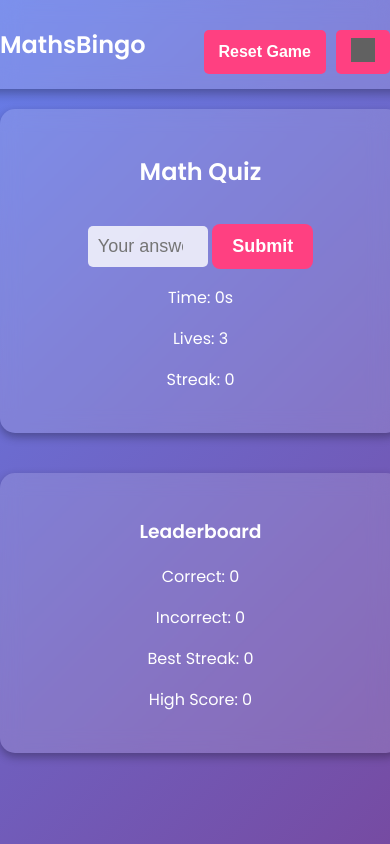
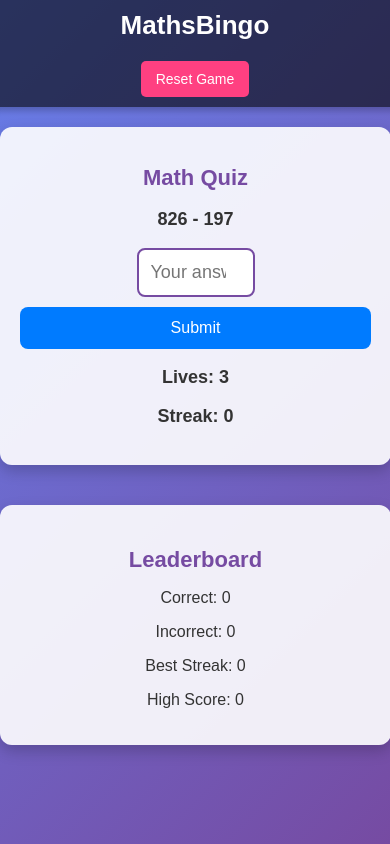
Before and after one commit to Rohansingh3001/maths-quiz, a plain HTML site: page index.html in a window 390 px wide. Both pictures are taken after a click on the button "Reset Game". Shown: the top 844 px of the page. Drawn offline with Linux system fonts and the light colour scheme; grey boxes are pictures that could not be loaded.

Commit message:
+1 version

```diff
--- a/index.html
+++ b/index.html
@@ -5,104 +5,178 @@
     <meta name="viewport" content="width=device-width, initial-scale=1.0">
     <title>Math Quiz</title>
     <style>
-        @import url('https://fonts.googleapis.com/css2?family=Poppins:wght@300;400;600&display=swap');
-
+        /* General Styles */
         body {
             font-family: 'Poppins', sans-serif;
             text-align: center;
             margin: 0;
             padding: 0;
             background: linear-gradient(135deg, #667eea, #764ba2);
-            color: white;
-            transition: background 0.5s ease;
+            color: #fff;
             display: flex;
             flex-direction: column;
             align-items: center;
             min-height: 100vh;
         }
-        .dark-mode {
-            background: linear-gradient(135deg, #1e1e1e, #3a3a3a);
-            color: #fff;
-        }
+
+        /* Navbar */
         .navbar {
             width: 100%;
             display: flex;
             justify-content: space-between;
             align-items: center;
-            padding: 15px 30px;
-            background: rgba(255, 255, 255, 0.15);
-            backdrop-filter: blur(10px);
-            box-shadow: 0 4px 10px rgba(0, 0, 0, 0.3);
+            padding: 15px 20px;
+            background: rgba(0, 0, 0, 0.6);
+            color: white;
+            box-shadow: 0 4px 6px rgba(0, 0, 0, 0.2);
         }
+
         .navbar h1 {
-            font-size: 24px;
-            font-weight: 600;
             margin: 0;
+            font-size: 26px;
+            font-weight: bold;
         }
+
         .navbar .buttons {
             display: flex;
             gap: 10px;
         }
+
         .navbar button {
-            padding: 8px 15px;
+            padding: 10px 15px;
             border: none;
             border-radius: 5px;
             background: #ff4081;
             color: white;
-            font-size: 16px;
+            font-size: 14px;
             cursor: pointer;
-            transition: 0.3s;
-            font-weight: bold;
+            transition: 0.3s ease;
         }
+
         .navbar button:hover {
             background: #f50057;
         }
-        .dark-mode-toggle {
-            background: transparent;
-            border: none;
-            cursor: pointer;
-            padding: 5px;
-        }
-        .dark-mode-toggle img {
-            width: 24px;
-            height: 24px;
-            filter: invert(1);
-        }
+
+        /* Quiz Container */
         #quiz-container, #leaderboard {
             width: 90%;
-            max-width: 500px;
+            max-width: 400px;
             margin: 20px auto;
-            padding: 25px;
-            background: rgba(255, 255, 255, 0.15);
-            border-radius: 15px;
-            box-shadow: 0 4px 10px rgba(0, 0, 0, 0.3);
-            backdrop-filter: blur(10px);
+            padding: 20px;
+            background: rgba(255, 255, 255, 0.9);
+            border-radius: 12px;
+            box-shadow: 0 6px 15px rgba(0, 0, 0, 0.2);
+            text-align: center;
+            color: #333;
         }
+
+        #quiz-container h2, #leaderboard h3 {
+            margin-bottom: 15px;
+            font-size: 22px;
+            color: #764ba2;
+        }
+
+        #quiz-container p {
+            font-size: 18px;
+            font-weight: bold;
+        }
+
+        /* Input Field */
         input {
-            margin-top: 10px;
-            padding: 10px;
-            width: 100px;
-            border: none;
-            border-radius: 5px;
+            padding: 12px;
+            width: 120px;
             text-align: center;
+            border: 2px solid #764ba2;
+            border-radius: 8px;
             font-size: 18px;
-            background: rgba(255, 255, 255, 0.8);
+            outline: none;
+            transition: 0.3s;
         }
+
+        input:focus {
+            border-color: #ff4081;
+        }
+
+        /* Buttons */
         button {
-            margin-top: 15px;
-            padding: 12px 20px;
+            padding: 12px 18px;
             border: none;
             border-radius: 8px;
+            background: #007bff;
+            color: white;
+            font-size: 16px;
+            cursor: pointer;
+            margin-top: 10px;
+            transition: 0.3s ease;
+        }
+
+        button:hover {
+            background: #0056b3;
+        }
+
+        /* Game Over Popup */
+        .popup {
+            display: none;
+            position: fixed;
+            top: 50%;
+            left: 50%;
+            transform: translate(-50%, -50%);
+            background: rgba(255, 255, 255, 0.95);
+            padding: 25px;
+            text-align: center;
+            box-shadow: 0 6px 20px rgba(0, 0, 0, 0.3);
+            border-radius: 10px;
+            z-index: 1000;
+        }
+
+        .popup h2 {
+            color: #ff4081;
+            font-size: 24px;
+        }
+
+        .popup button {
+            margin-top: 15px;
+            padding: 12px 18px;
             background: #ff4081;
+            border: none;
+            border-radius: 8px;
             color: white;
-            font-size: 18px;
             cursor: pointer;
-            transition: all 0.3s ease;
-            font-weight: bold;
+            transition: 0.3s ease;
         }
-        button:hover {
+
+        .popup button:hover {
             background: #f50057;
-            transform: scale(1.05);
+        }
+
+        /* Overlay Background */
+        .overlay {
+            display: none;
+            position: fixed;
+            top: 0;
+            left: 0;
+            width: 100%;
+            height: 100%;
+            background: rgba(0, 0, 0, 0.5);
+            z-index: 999;
+        }
+
+        /* Responsive Design */
+        @media (max-width: 500px) {
+            .navbar {
+                flex-direction: column;
+                text-align: center;
+                padding: 10px;
+            }
+            .navbar .buttons {
+                margin-top: 10px;
+            }
+            input {
+                width: 90px;
+            }
+            button {
+                width: 100%;
+            }
         }
     </style>
 </head>
@@ -111,9 +185,6 @@
         <h1>MathsBingo</h1>
         <div class="buttons">
             <button onclick="resetGame()">Reset Game</button>
-            <button class="dark-mode-toggle" onclick="toggleDarkMode()">
-                <img src="https://cdn-icons-png.flaticon.com/512/6714/6714978.png" alt="Dark Mode">
-            </button>
         </div>
     </div>
     <div id="quiz-container">
@@ -121,8 +192,6 @@
         <p id="question"></p>
         <input type="number" id="answer" placeholder="Your answer">
         <button onclick="submitAnswer()">Submit</button>
-        <p id="timer">Time: 0s</p>
-        <p id="result"></p>
         <p>Lives: <span id="lives">3</span></p>
         <p>Streak: <span id="streak">0</span></p>
     </div>
@@ -133,13 +202,14 @@
         <p>Best Streak: <span id="best-streak">0</span></p>
         <p>High Score: <span id="high-score">0</span></p>
     </div>
-    <script>
-        function toggleDarkMode() {
-            document.body.classList.toggle("dark-mode");
-        }
-        function resetGame() {
-            location.reload();
-        }
-    </script>
+
+    <!-- Game Over Popup -->
+    <div class="overlay" id="overlay"></div>
+    <div class="popup" id="popup">
+        <h2>You Lose! 💀</h2>
+        <p>Try again to beat your high score!</p>
+        <button onclick="resetGame()">Restart</button>
+    </div>
+    <script src="script.js"></script>
 </body>
 </html>
--- /dev/null
+++ b/script.js
@@ -0,0 +1,98 @@
+
+    let correctCount = 0;
+    let incorrectCount = 0;
+    let lives = 3;
+    let streak = 0;
+    let bestStreak = 0;
+    let highScore = 0;
+
+    function resetGame() {
+        correctCount = 0;
+        incorrectCount = 0;
+        lives = 3;
+        streak = 0;
+        bestStreak = 0;
+        document.getElementById("quiz-container").classList.remove("disabled");
+        document.getElementById("popup").style.display = "none";
+        document.getElementById("overlay").style.display = "none";
+        updateLeaderboard();
+        generateQuestion();
+    }
+
+    function generateQuestion() {
+        const operators = ['+', '-', '*', '/'];
+        const operator = operators[Math.floor(Math.random() * operators.length)];
+
+        let num1, num2, answer;
+
+        if (Math.random() < 0.5) {
+            // Generate two-digit numbers (10-99)
+            num1 = Math.floor(Math.random() * 90) + 10;
+            num2 = Math.floor(Math.random() * 90) + 10;
+        } else {
+            // Generate three-digit numbers (100-999)
+            num1 = Math.floor(Math.random() * 900) + 100;
+            num2 = Math.floor(Math.random() * 900) + 100;
+        }
+
+        if (operator === '/') {
+            // Ensure division results in a whole number and num2 is not zero
+            do {
+                num1 = Math.floor(Math.random() * 90) + 10; // Re-generate two-digit numbers
+                num2 = Math.floor(Math.random() * 90) + 10;
+                answer = num1 / num2;
+            } while (!Number.isInteger(answer) || num2 === 0);
+        } else if (operator === '-') {
+            // Ensure result is non-negative
+            if (num2 > num1) [num1, num2] = [num2, num1];
+            answer = num1 - num2;
+        } else if (operator === '*') {
+            answer = num1 * num2;
+        } else {
+            answer = num1 + num2;
+        }
+
+        document.getElementById("question").innerText = `${num1} ${operator} ${num2}`;
+        document.getElementById("question").dataset.answer = answer.toFixed(2);
+        document.getElementById("answer").value = ""; // Clear input field
+    }
+
+    function submitAnswer() {
+        if (lives <= 0) return; // Prevent input if game over
+
+        const userAnswer = parseFloat(document.getElementById("answer").value);
+        const correctAnswer = parseFloat(document.getElementById("question").dataset.answer);
+
+        if (!isNaN(userAnswer)) {
+            if (userAnswer === correctAnswer) {
+                correctCount++;
+                streak++;
+                highScore = Math.max(highScore, correctCount);
+                bestStreak = Math.max(bestStreak, streak);
+            } else {
+                incorrectCount++;
+                lives--;
+                streak = 0; // Reset streak on incorrect answer
+            }
+        }
+
+        updateLeaderboard();
+        generateQuestion();
+
+        if (lives <= 0) {
+            document.getElementById("popup").style.display = "block";
+            document.getElementById("overlay").style.display = "block";
+            document.getElementById("quiz-container").classList.add("disabled");
+        }
+    }
+
+    function updateLeaderboard() {
+        document.getElementById("correct").innerText = correctCount;
+        document.getElementById("incorrect").innerText = incorrectCount;
+        document.getElementById("lives").innerText = lives;
+        document.getElementById("streak").innerText = streak;
+        document.getElementById("best-streak").innerText = bestStreak;
+        document.getElementById("high-score").innerText = highScore;
+    }
+
+    generateQuestion(); // Initialize the first question
```
